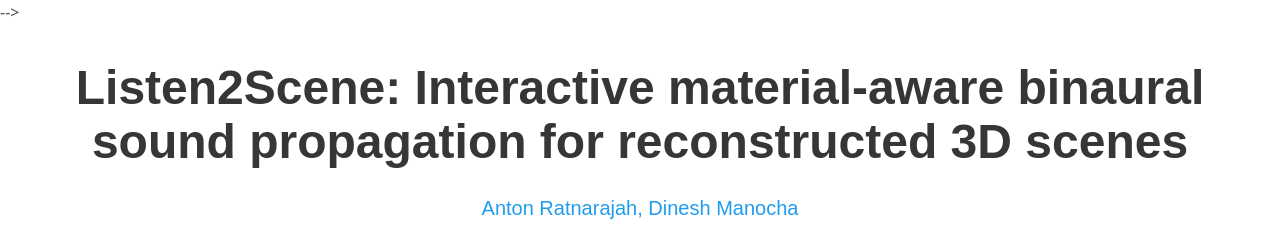
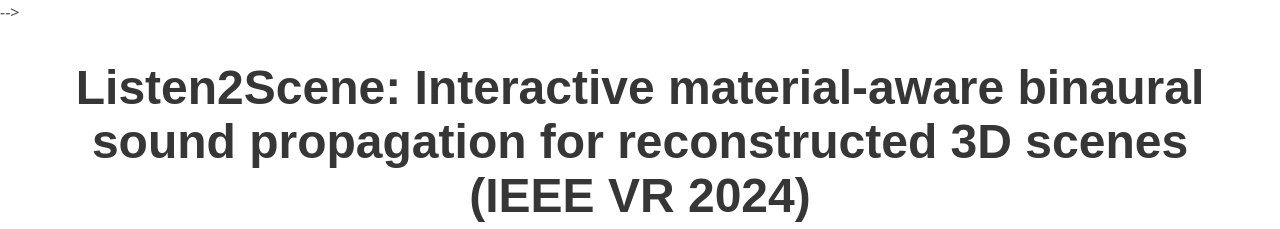
Before and after one commit to anton-jeran/Listen2Scene, a plain HTML site: page index.html in a window 1280 px wide. Shown: the top 229 px of the page. Drawn offline with nearby package versions, Linux system fonts and the light colour scheme; some icons are missing; a web font is replaced by a local one.

Commit message:
Update index.html

```diff
--- a/index.html
+++ b/index.html
@@ -65,7 +65,7 @@
     <div class="container is-widescreen">
       <div class="columns is-centered">
         <div class="column has-text-centered">
-          <h1 class="title is-1 publication-title">Listen2Scene: Interactive material-aware binaural sound propagation for reconstructed 3D scenes</h1>
+          <h1 class="title is-1 publication-title">Listen2Scene: Interactive material-aware binaural sound propagation for reconstructed 3D scenes (IEEE VR 2024) </h1>
           <div class="is-size-5 publication-authors">
             <span class="author-block">
               <a href="https://anton-jeran.github.io/antonjeran.github.io/">Anton Ratnarajah, </a></span>
```
